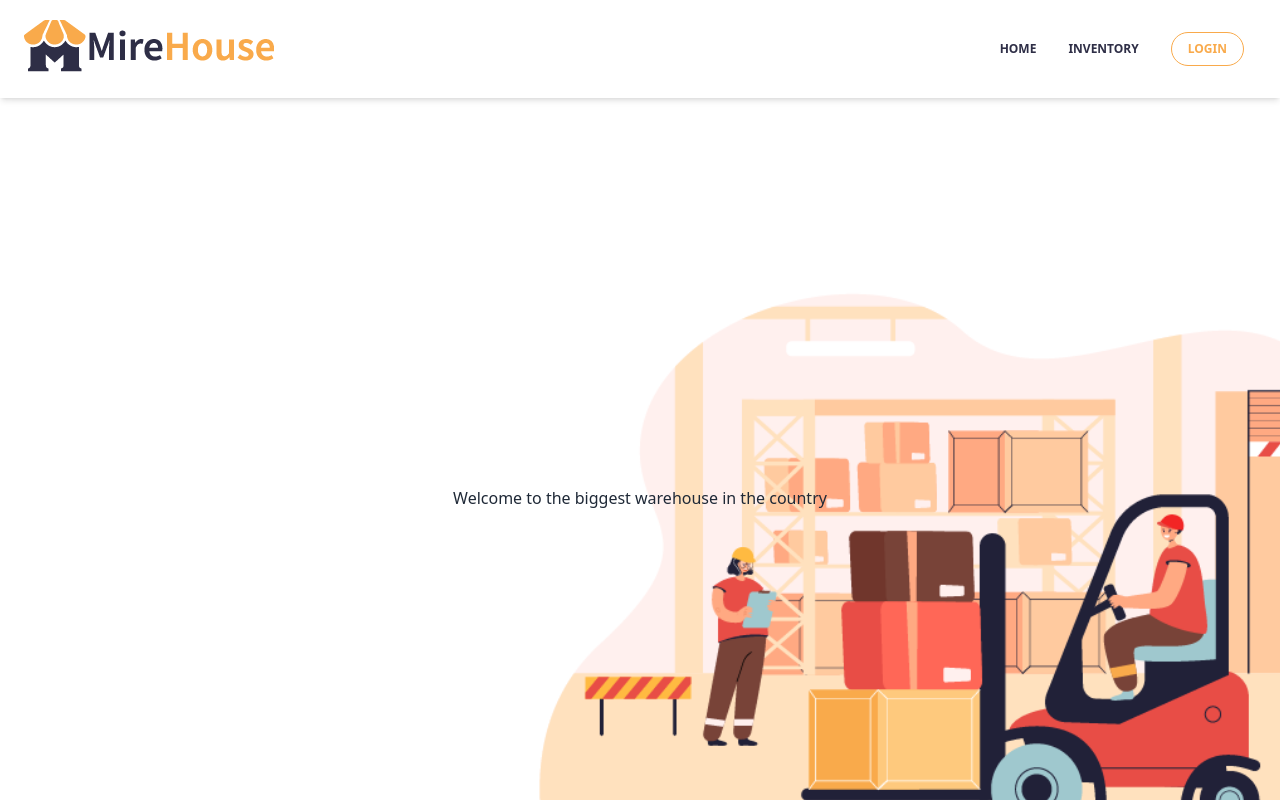
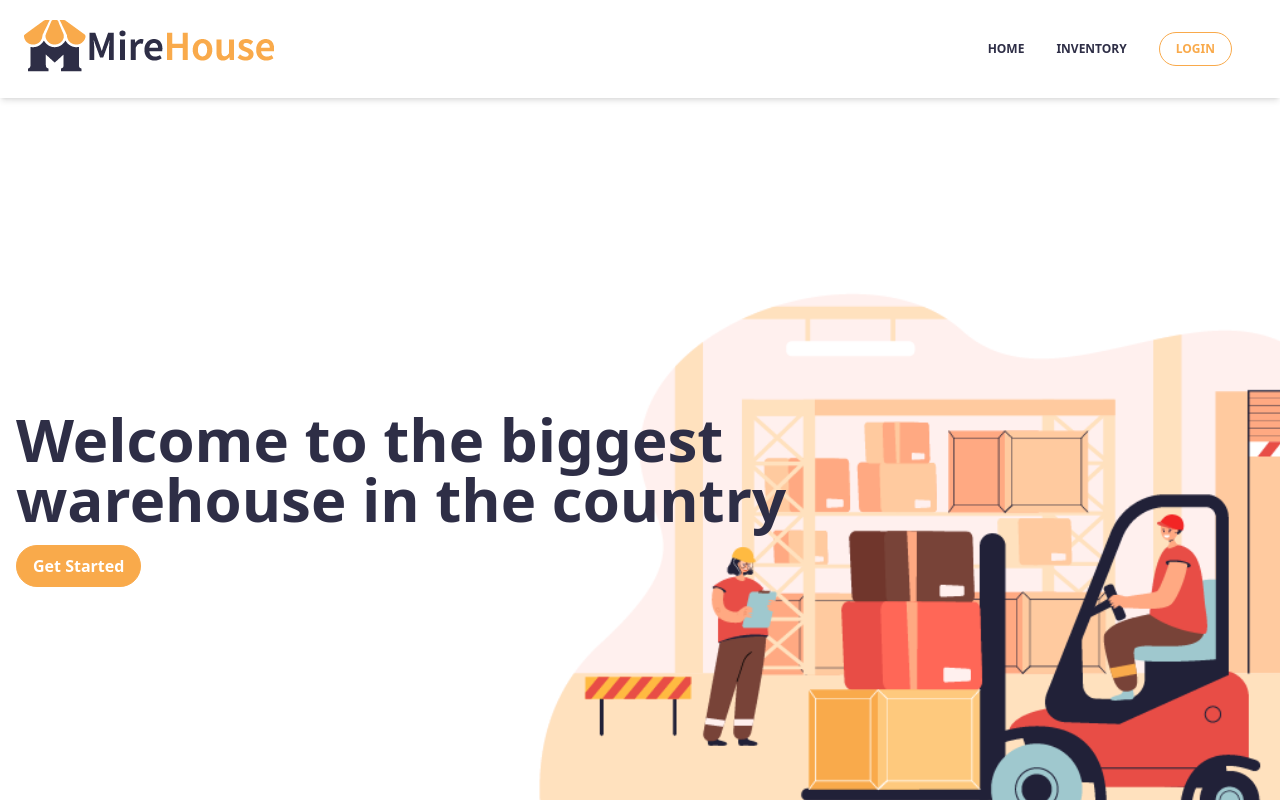
Before and after one commit to najmulhc/mirehouse-frontend, a React (Create React App) app: page / in a window 1280 px wide. Shown: the top 800 px of the page. Built offline with nearby package versions, Linux system fonts and the light colour scheme; no server answers.

Commit message:
hero saction done final

```diff
--- a/src/App.css
+++ b/src/App.css
@@ -1,6 +1,4 @@
-.App {
-  text-align: center;
-}
+
 
 .App-logo {
   height: 40vmin;
--- a/src/Pages/Home/Hero.js
+++ b/src/Pages/Home/Hero.js
@@ -1,16 +1,20 @@
-import React from 'react';
-import "./home.css"
+import React from "react";
+import "./home.css";
 const Hero = () => {
-    return (
-        <main className='hero md:h-screen '>
-            <div className='container mx-auto'>
-                <div>
-                    <h1>Welcome to the biggest warehouse in the country</h1>
-
-                </div>
-            </div>
-        </main>
-    );
+  return (
+    <main className="hero md:h-screen ">
+      <div className="container mx-auto">
+        <div className="py-10 px-4">
+          <h1 className="text-left font-bold text-2xl  md:text-6xl text-kala">
+            Welcome to the biggest <br /> warehouse in the country
+          </h1>
+          <button className=" text-white  rounded-full  font-bold py-2 px-4 hover:text-komola bg-komola border hover:bg-white border-komola mt-4">
+           Get Started
+          </button>
+        </div>
+      </div>
+    </main>
+  );
 };
 
 export default Hero;
--- a/src/Pages/Shared/Header/Header.js
+++ b/src/Pages/Shared/Header/Header.js
@@ -26,7 +26,7 @@ export default function Header({ fixed }) {
               </span>
             </Link>
             <button
-              className="text-kala cursor-pointer text-xl leading-none px-3 py-1 border border-solid border-transparent rounded bg-transparent block lg:hidden outline-none focus:outline-none"
+              className="text-kala cursor-pointer text-xl leading-none pr-6 py-1 border border-solid border-transparent rounded bg-transparent block lg:hidden outline-none focus:outline-none"
               type="button"
               onClick={() => setNavbarOpen(!navbarOpen)}
             >
@@ -44,7 +44,7 @@ export default function Header({ fixed }) {
               <li className="nav-item">
                 <Link
                   to="/"
-                  className="px-3 py-2 flex items-center text-xs uppercase font-bold leading-snug text-kala hover:opacity-75"
+                  className="pr-6 py-2 flex items-center text-xs uppercase font-bold leading-snug text-kala hover:opacity-75"
                   href="#pablo"
                 >
                   <i className="fab fa-facebook-square text-lg leading-lg text-kala opacity-75"></i>
@@ -54,7 +54,7 @@ export default function Header({ fixed }) {
               <li className="nav-item">
                 <Link
                   to="/inventory"
-                  className="px-3 py-2 flex items-center text-xs uppercase font-bold leading-snug text-kala hover:opacity-75"
+                  className="pr-6 py-2 flex items-center text-xs uppercase font-bold leading-snug text-kala hover:opacity-75"
                   href="#pablo"
                 >
                   <i className="fab fa-twitter text-lg leading-lg text-kala opacity-75"></i>
@@ -67,7 +67,7 @@ export default function Header({ fixed }) {
                   <li className="nav-item">
                     <Link
                       to="/myItems"
-                      className="px-3 py-2 flex items-center text-xs uppercase font-bold leading-snug text-kala hover:opacity-75"
+                      className="pr-6 py-2 flex items-center text-xs uppercase font-bold leading-snug text-kala hover:opacity-75"
                       href="#pablo"
                     >
                       <span className="ml-2">My Items</span>
@@ -76,7 +76,7 @@ export default function Header({ fixed }) {
                   <li className="nav-item">
                     <Link
                       to="/items/add"
-                      className="px-3 py-2 flex items-center text-xs uppercase font-bold leading-snug text-kala hover:opacity-75"
+                      className="pr-6 py-2 flex items-center text-xs uppercase font-bold leading-snug text-kala hover:opacity-75"
                       href="#pablo"
                     >
                       <span className="ml-2">Add an Item</span>
@@ -85,7 +85,7 @@ export default function Header({ fixed }) {
                   <li className="nav-item">
                     <Link
                       to="/inventory"
-                      className="px-3 py-2 flex items-center text-xs uppercase font-bold leading-snug text-kala hover:opacity-75"
+                      className="pr-6 py-2 flex items-center text-xs uppercase font-bold leading-snug text-kala hover:opacity-75"
                       href="#pablo"
                     >
                       <i className="fab fa-twitter text-lg leading-lg text-kala opacity-75"></i>
@@ -104,7 +104,7 @@ export default function Header({ fixed }) {
                   <li>
                     <Link
                       to="/login"
-                      className="px-3 py-2 flex items-center text-xs uppercase font-bold leading-snug text-kala hover:opacity-75"
+                      className="pr-6 py-2 flex items-center text-xs uppercase font-bold leading-snug text-kala hover:opacity-75"
                       href="#pablo"
                     >
 
```
